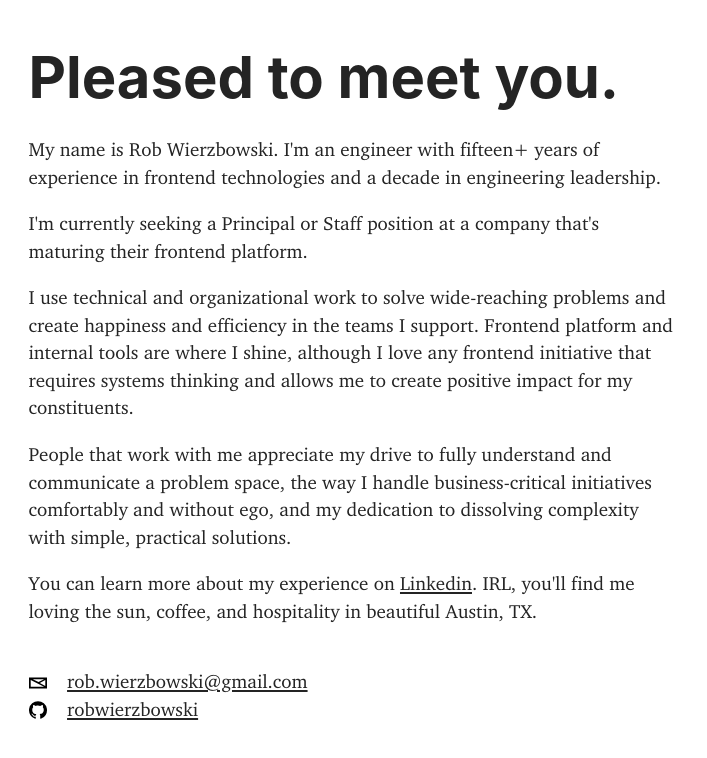
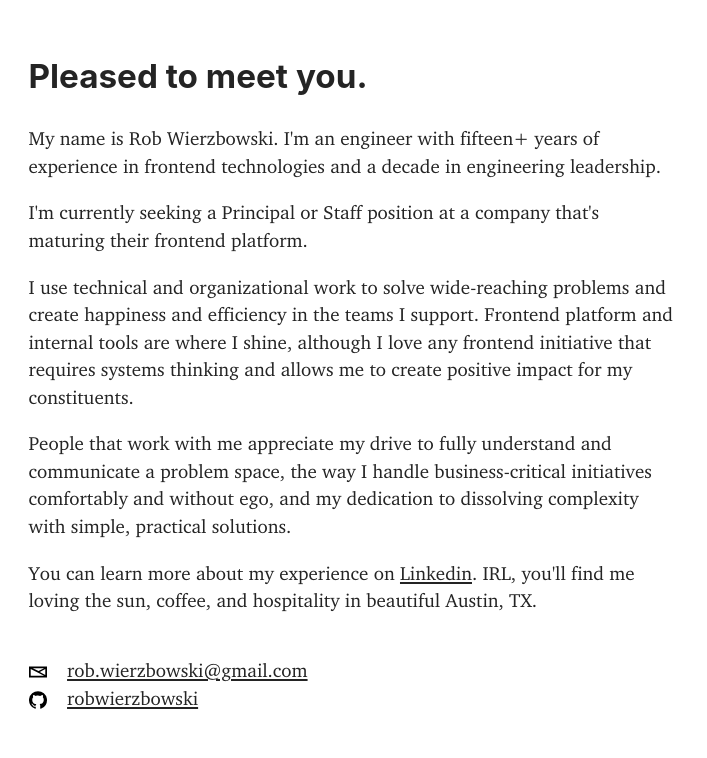
Before and after one commit to robwierzbowski/site, a plain HTML site: page src/index.html in a window 1280 px wide. Shown: the whole page, without its empty margins (0-707 px from the left). Drawn offline with Linux system fonts and the light colour scheme.

Commit message:
Add new font loading, text styles, and massage layout

```diff
--- a/src/index.html
+++ b/src/index.html
@@ -21,16 +21,18 @@
     -->
     <link rel="icon" href="/favicon-64.png" />
 
-    <!--
-      Preloading primary font and setting font-display to block to remove FOUT
-      entirely. This increases TTFP slightly, but results in less layout shift
-      and a more calming experience overall.
-    -->
     <link
       rel="preload"
       as="font"
       crossorigin
       href="/CharterBT-Roman-subset.woff2"
+    />
+
+    <link
+      rel="preload"
+      as="font"
+      crossorigin
+      href="/Inter-Variable_slnt,wght-micro-subset.woff2"
     />
 
     <title>Rob Wierzbowski</title>
@@ -44,8 +46,28 @@
         - - -
         Fonts
         - - -
+        I'm playing around with some font loading ideas. In almost all
+        production settings FOUT is preferable, but I'm preloading two small
+        fonts in head and setting their font-display to block. This results in a
+        calmer experience without FOUT or layout shifting but incurs a slight
+        penalty to contentful paint metrics.
       */
 
+      /*
+        The main body font
+      */
+      @font-face {
+        font-display: block;
+        font-family: 'Charter BT';
+        font-style: normal;
+        font-weight: normal;
+        src: url('/CharterBT-Roman-subset.woff2') format('woff2');
+      }
+
+      /*
+        A 20kb micro font. It will be replaced with the full Inter on subsequent
+        page loads.
+      */
       @font-face {
         font-display: block;
         font-family: 'Inter Micro';
@@ -54,12 +76,20 @@
         src: url('/Inter-Variable_slnt,wght-micro-subset.woff2') format('woff2');
       }
 
+      /*
+        The full Inter font will attempt to download on page load, but it will
+        only display if it loads in under 100ms. It will then be available on
+        all subsequent page loads. If the connection is fast, the micro font is
+        never shown and we waste 20kb over the network, but if the connection is
+        slow we can be sure a reduced version of Inter will be shown quickly,
+        without any FOUT.
+      */
       @font-face {
-        font-display: block;
-        font-family: 'Charter BT';
-        font-style: normal;
-        font-weight: normal;
-        src: url('/CharterBT-Roman-subset.woff2') format('woff2');
+        font-display: optional;
+        font-family: 'Inter';
+        font-style: oblique -15deg 15deg;
+        font-weight: 100 900;
+        src: url('/Inter-Variable_slnt,wght-subset.woff2') format('woff2');
       }
 
       /*
@@ -162,28 +192,39 @@
       }
 
       .main {
-        padding: 2.25rem 1.5rem 5rem;
+        padding: 1rem;
         max-width: 37rem;
+        font-size: 1.125rem;
       }
 
       @media (min-width: 560px) {
         .main {
-          padding-bottom: 3.5rem;
+          padding: 1rem 1.5rem;
+          font-size: 1rem;
         }
       }
 
       .title {
-        margin-bottom: 1.25rem;
-        font-size: 1.75rem;
-        line-height: 1.2;
+        margin: 3rem 0 3.75rem;
+        font-family: var(--inter);
+        font-size: 2.5rem;
+        font-weight: 750;
+        line-height: 1.15;
+
+        /* Content-specific */
+        max-width: 13rem;
       }
 
-      .title {
-        font-family: var(--inter);
-        font-weight: 650;
-        margin-bottom: 1.25rem;
-        font-size: 3.05rem;
-        line-height: 1.2;
+      @media (min-width: 560px) {
+        .title {
+          margin: 2rem 0 1.5rem;
+          font-size: 1.75rem;
+          font-weight: 650;
+          line-height: 1.2;
+
+          /* Content-specific */
+          max-width: none;
+        }
       }
 
       .content {
@@ -244,6 +285,7 @@
 
       .links {
         list-style-type: none;
+        margin-bottom: 2.75rem;
       }
 
       .link-icon {
```
